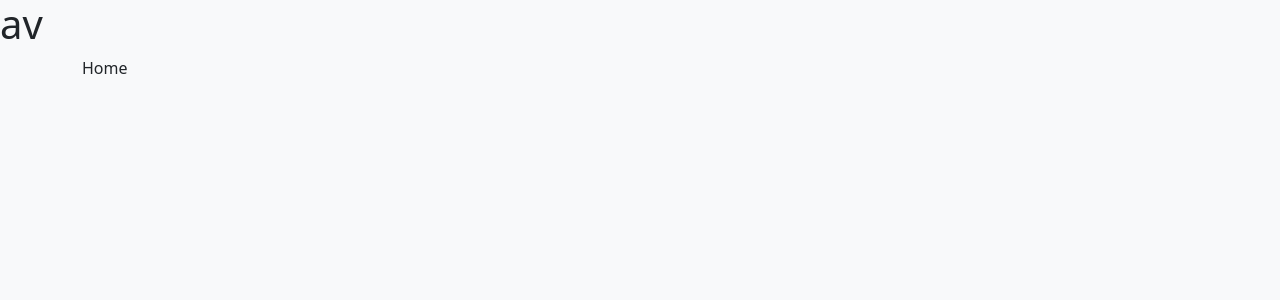
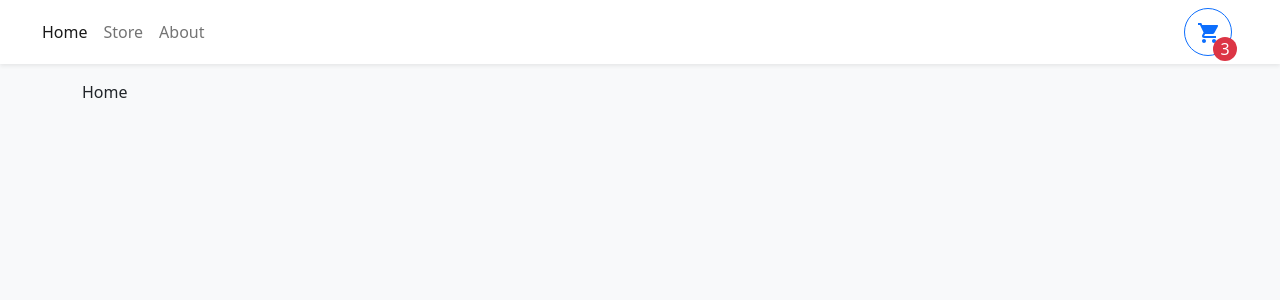
Before and after one commit to GogaImerlishvili/React__Typescript__Shopping_Cart, a React (Create React App) app: page / in a window 1280 px wide. Shown: the top 300 px of the page. Built offline with nearby package versions, Linux system fonts and the light colour scheme.

Commit message:
added navbar items with router links

```diff
--- a/src/components/Navbar.tsx
+++ b/src/components/Navbar.tsx
@@ -1,10 +1,24 @@
 import React from 'react'
-
+import { Container,Button,Nav,Navbar as NavbarBs } from 'react-bootstrap'
+import { NavLink } from 'react-router-dom'
+import {MdLocalGroceryStore} from "react-icons/md"
 const Navbar = () => {
   return (
-    <div>
-      <h1>av</h1>
-    </div>
+    <NavbarBs sticky="top" className="bg-white shadow-sm mb-3">
+    <Container>
+        <Nav className="me-auto">
+            <Nav.Link to="/" as={NavLink}>Home</Nav.Link>
+            <Nav.Link to="/store" as={NavLink}>Store</Nav.Link>
+            <Nav.Link to="/about" as={NavLink}>About</Nav.Link>
+        </Nav>
+    </Container>
+    <Button style={{width:"3rem",height:"3rem", position:"relative"}} variant="outline-primary" className="rounded-circle me-5">
+        <MdLocalGroceryStore style={{width:"1.5rem",height:"1.5rem"}} />
+        <div className='rounded-circle d-flex bg-danger justify-content-center align-items-center'
+        style={{width:"1.5rem",height:"1.5rem",color:"white",position:"absolute",bottom:0,right:0,transform:"translate(25%,25%)"}}
+        >3</div>
+    </Button>
+    </NavbarBs>
   )
 }
 
```
